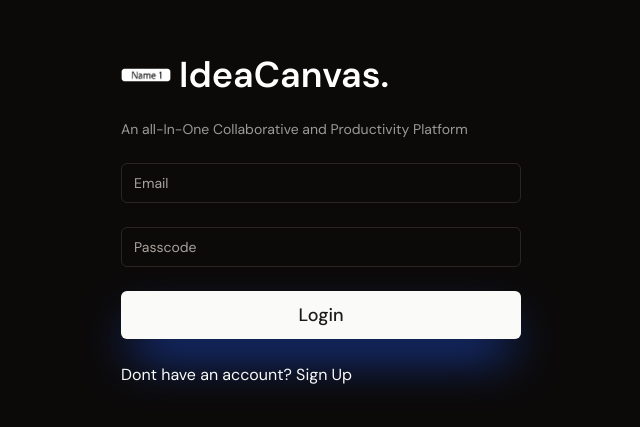
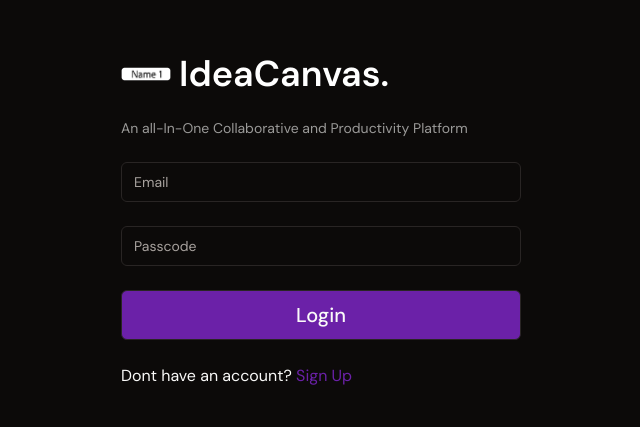
Before and after one commit to PIYUSH-R04/IdeaCanvas, a Next.js app: page /login in a window 1280 px wide. Shown: the part 179-606 px from the top of the page, without its empty margins (319-959 px from the left). Built offline with nearby package versions, Linux system fonts and the light colour scheme; no server answers; the database is empty.

Commit message:
Almost completed frontend login page

```diff
--- a/src/app/(auth)/login/page.tsx
+++ b/src/app/(auth)/login/page.tsx
@@ -122,7 +122,8 @@ const LoginPage = () => {
         {submitError && <FormMessage>{submitError}</FormMessage>}
         <Button
           type="submit"
-          className="w-full p-6"
+          variant="outline"
+          className="w-full p-6 bg-purple-800 text-xl"
           size="lg"
           disabled={isLoading}
         >
@@ -132,7 +133,7 @@ const LoginPage = () => {
           Dont have an account?{' '}
           <Link
             href="/signup"
-            className="text-primary"
+            className="text-purple-800"
           >
             Sign Up
           </Link>
```
